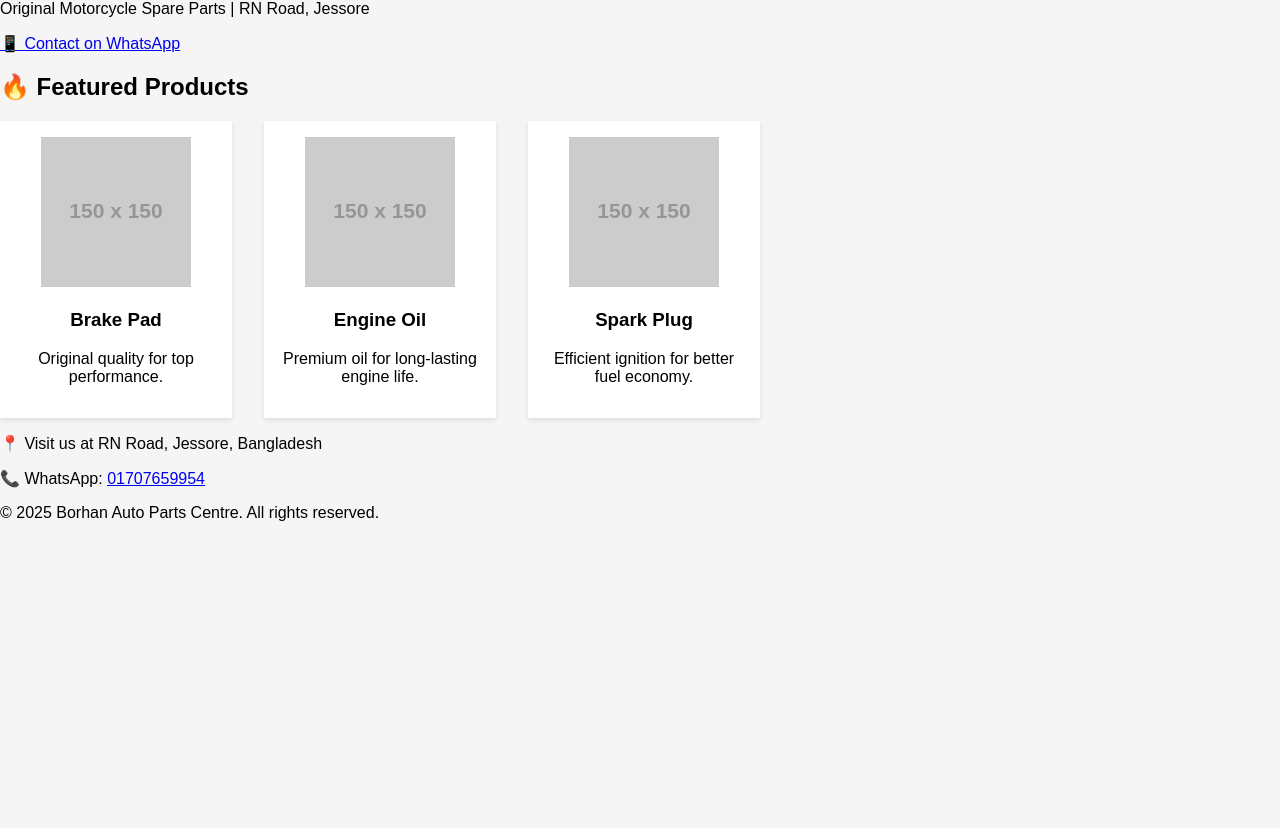
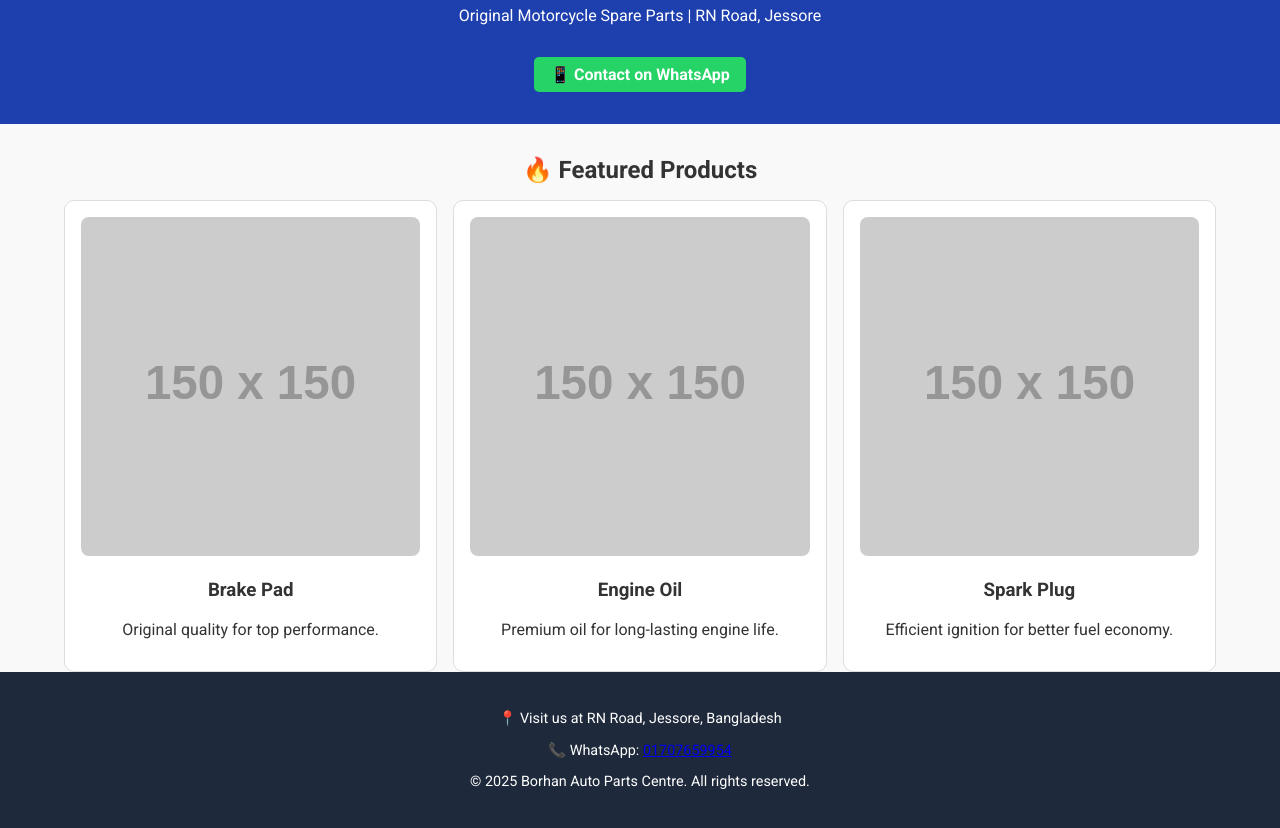
Before and after one commit to borhanauto/borhan-auto-parts, a plain HTML site: page index.html in a window 1280 px wide. Shown: the part 80-908 px from the top of the page. Before the commit the page ends 800 px from the top, so only its background shows below. Drawn offline with Linux system fonts and the light colour scheme; placeholder pictures from the web are drawn by us.

Commit message:
Update style.css

```diff
--- a/style.css
+++ b/style.css
@@ -1,95 +1,75 @@
 body {
+  font-family: 'Roboto', sans-serif;
   margin: 0;
-  font-family: Arial, sans-serif;
-  background-color: #f5f5f5;
+  padding: 0;
+  background: #f9f9f9;
+  color: #333;
 }
 
-.navbar {
-  background-color: #f57224;
-  padding: 1rem;
-  display: flex;
-  align-items: center;
-  justify-content: space-between;
+.container {
+  width: 90%;
+  max-width: 1200px;
+  margin: auto;
 }
 
-.logo {
-  font-size: 1.5rem;
-  color: white;
+.site-header {
+  background-color: #1e40af;
+  color: #fff;
+  text-align: center;
+  padding: 2rem 1rem;
+}
+
+.site-header h1 {
+  margin: 0;
+  font-size: 2rem;
+}
+
+.whatsapp-button {
+  display: inline-block;
+  margin-top: 1rem;
+  padding: 0.5rem 1rem;
+  background-color: #25D366;
+  color: #fff;
+  border-radius: 5px;
+  text-decoration: none;
   font-weight: bold;
 }
 
-.search-bar {
-  width: 40%;
-  padding: 0.5rem;
-}
-
-.navbar nav a {
-  color: white;
-  margin-left: 1rem;
-  text-decoration: none;
-}
-
-.sidebar {
-  background-color: #fff;
-  padding: 1rem;
-  width: 200px;
-  position: absolute;
-  top: 60px;
-  bottom: 0;
-}
-
-.sidebar ul {
-  list-style: none;
-  padding: 0;
-}
-
-.sidebar ul li {
-  margin-bottom: 1rem;
-}
-
-.sidebar ul li a {
-  text-decoration: none;
-  color: #333;
-}
-
-.main-content {
-  margin-left: 220px;
-  padding: 2rem;
+.products h2 {
+  margin: 2rem 0 1rem;
+  font-size: 1.5rem;
+  text-align: center;
 }
 
 .product-grid {
-  display: flex;
-  gap: 2rem;
+  display: grid;
+  gap: 1rem;
+  grid-template-columns: repeat(auto-fit, minmax(200px, 1fr));
 }
 
 .product-card {
-  background: white;
+  background: #fff;
   padding: 1rem;
-  width: 200px;
-  box-shadow: 0 2px 5px rgba(0,0,0,0.1);
+  border: 1px solid #ddd;
+  border-radius: 10px;
   text-align: center;
+  transition: box-shadow 0.3s ease;
 }
 
-.product-details {
-  display: flex;
-  gap: 2rem;
-  background: white;
-  padding: 2rem;
-  box-shadow: 0 2px 5px rgba(0,0,0,0.1);
+.product-card:hover {
+  box-shadow: 0 4px 15px rgba(0, 0, 0, 0.15);
 }
 
-.product-info button,
-.login-form button {
-  background-color: #f57224;
-  color: white;
-  padding: 0.5rem 1rem;
-  border: none;
-  cursor: pointer;
+.product-card img {
+  width: 100%;
+  height: auto;
+  border-radius: 8px;
 }
 
-.login-form {
-  display: flex;
-  flex-direction: column;
-  max-width: 300px;
-  gap: 1rem;
+.site-footer {
+  background: #1e293b;
+  color: #fff;
+  text-align: center;
+  padding: 1.5rem 0;
+  font-size: 0.9rem;
 }
```
